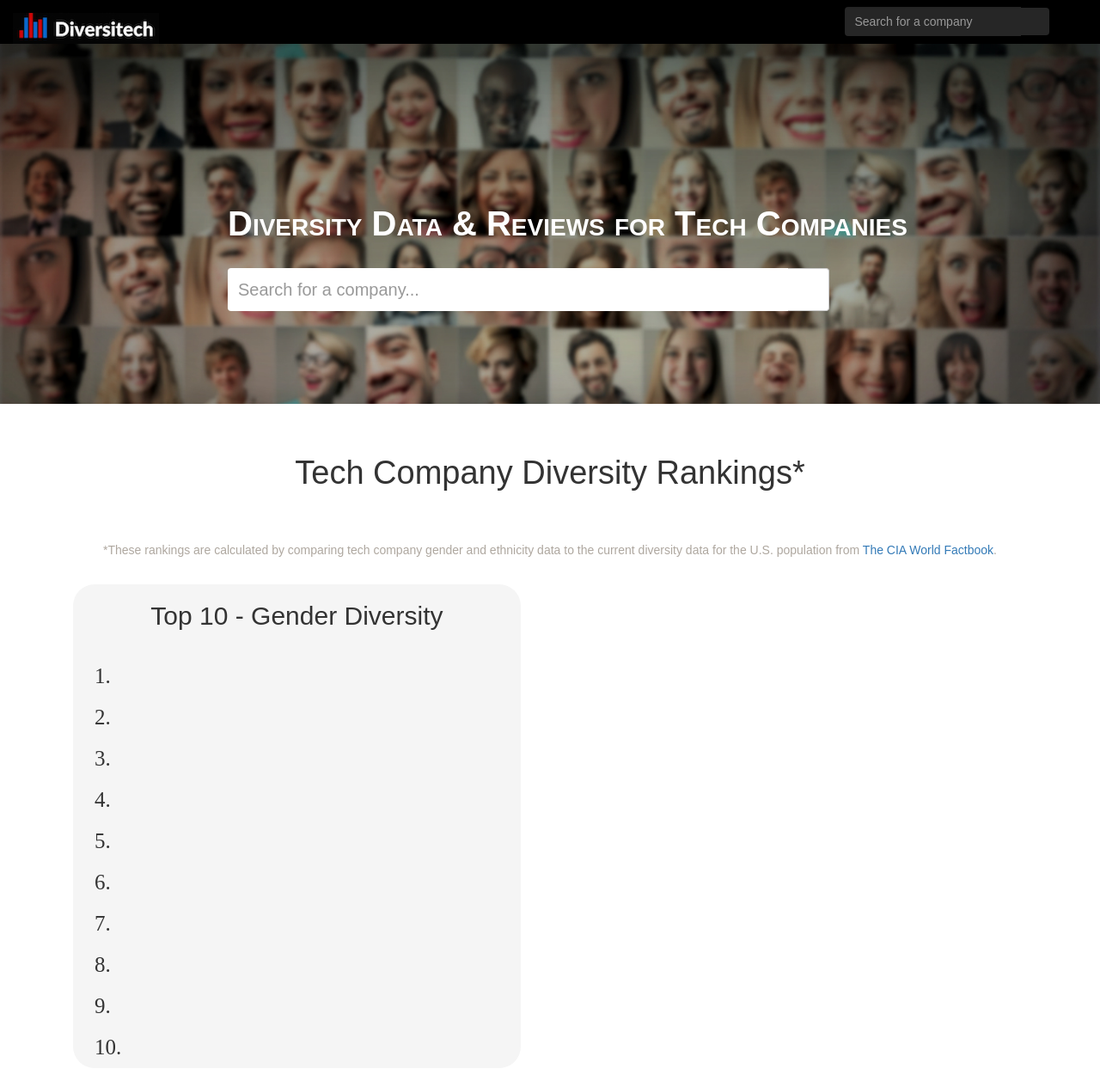
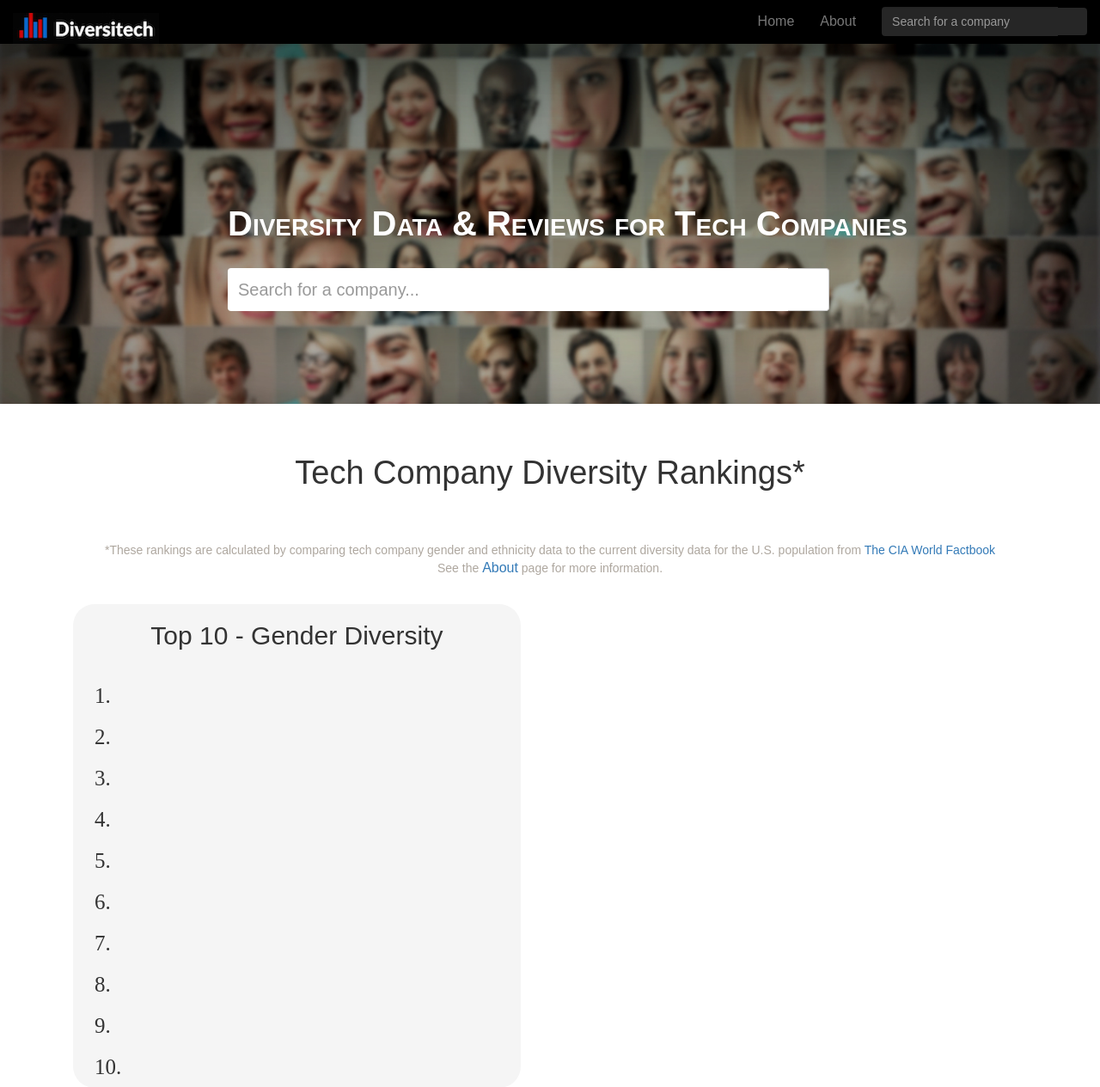
Before and after one commit to marishashodge/Project_Diversitech, a Flask app: template templates/home.html in a window 1280 px wide. Shown: the top 1265 px of the page at 86% size. Run offline with Flask 2, Linux system fonts and the light colour scheme; the template is opened without the code that fills it, so the values that code supplies are empty; some libraries are stand-ins or nearby versions; some web fonts are replaced.

Commit message:
Added About Page

```diff
--- a/application.py
+++ b/application.py
@@ -143,6 +143,12 @@ def search_companies():
     else:
         return render_template("company-not-found.html", company=company_verified)
 
+
+@app.route('/about')
+def about():
+    """About page."""
+
+    return render_template("about.html")
 
 
 @app.route('/company/<int:company_id>')
--- a/templates/base.html
+++ b/templates/base.html
@@ -14,12 +14,42 @@
 
 <body>
 <nav class="navbar navbar-default navbar-fixed-top" style="background-color: #000000; border-color: #000000;">
-  <div class="container-fluid">
-    <div class="navbar-header">
-      <a class="navbar-brand" href="/">
-        <img alt="Brand" src="/static/img/diversitech-dark-logo.jpg">
-      </a>
-      <button type="button"
+    <div class="container-fluid">
+      <div class="navbar-header">
+        <button type="button" class="navbar-toggle collapsed" data-toggle="collapse" data-target="#bs-example-navbar-collapse-1" aria-expanded="false">
+          <span class="sr-only">Toggle navigation</span>
+          <span class="icon-bar"></span>
+          <span class="icon-bar"></span>
+          <span class="icon-bar"></span>
+        </button>
+        <a class="navbar-brand" href="/">
+          <img alt="Brand" src="/static/img/diversitech-dark-logo.jpg">
+        </a>
+      </div>
+      <div class="collapse navbar-collapse" id="bs-example-navbar-collapse-1">
+        <ul class="nav navbar-nav navbar-right">
+          <li class="nav-item">
+            <a class="nav-link" href="/">Home</a>
+          </li>
+          <li class="nav-item">
+            <a class="nav-link" href="/about">About</a>
+          </li>
+
+
+        <form class="navbar-form navbar-left" name="searchFormNav" role="search" action="/search" method="POST">
+        <div class="input-group">
+            <input type="text" class="form-control" placeholder="Search for a company" name="search" id="srch-term" required>
+            <div class="input-group-btn">
+                <button class="btn btn-default" id="search-button" type="submit"><i class="glyphicon glyphicon-search"></i></button>
+            </div>
+        </div>
+        </form>
+        </ul>
+
+      </div>
+    </div>
+
+      <!-- <button type="button"
               class="navbar-toggle collapsed"
               data-toggle="collapse"
               data-target="#navbar"
@@ -29,24 +59,23 @@
         <span class="icon-bar"></span>
         <span class="icon-bar"></span>
         <span class="icon-bar"></span>
-      </button>
-    </div>
+      </button> -->
+    <!-- </div> -->
+     </nav>
 
     <!-- Search Box -->
+<!--
+    <div class="col-sm-3 col-md-3 pull-right">
+      <ul class="nav navbar-nav">
+        <li class="nav-item">
+          <a class="nav-link" style="margin-right: 10px;" href="#">About  <span class="sr-only"></span></a>
+        </li>
+      </ul>
 
-    <div class="col-sm-3 col-md-3 pull-right">
-       <form class="navbar-form" name="searchFormNav" role="search" action="/search" method="POST">
-       <div class="input-group">
-           <input type="text" class="form-control" placeholder="Search for a company" name="search" id="srch-term">
-           <div class="input-group-btn">
-               <button class="btn btn-default" id="search-button" type="submit"><i class="glyphicon glyphicon-search"></i></button>
-           </div>
-       </div>
-       </form>
-       </div>
 
-     </div>
-   </nav>
+       </div> -->
+
+
 
 
 
--- a/templates/company-page.html
+++ b/templates/company-page.html
@@ -200,12 +200,6 @@
       </div>
 
       </div>
-      <div class="row" style="margin-bottom:10px; margin-top:10px">
-          <div class='wrapper text-center'>
-        <!-- Trigger the modal with a button -->
-        <button type="button" style="align: center; background-color:" class="btn btn-info btn-lg" data-toggle="modal" data-target="#myModal"><span><img src= "https://press-content.glassdoor.com/app/uploads/files_mf/gd_logo_265x58.png" width="114" height="25" style='vertical-align:bottom margin-right:10px'></span> Featured Review</button>
-      </div>
-    </div>
 
       <div class="row">
         <!-- Modal -->
--- a/templates/home.html
+++ b/templates/home.html
@@ -45,7 +45,10 @@
       <!-- <div class="col-md-9 col-md-offset-2"> -->
       <h2 id="rankings-title">Tech Company Diversity Rankings*</h2>
       <br>
-      <p style="text-align: center; color: #aea79f;">*These rankings are calculated by comparing tech company gender and ethnicity data to the current diversity data for the U.S. population from <a style="font-size: 14px;" href="https://www.cia.gov">The CIA World Factbook</a>.</p>
+      <p style="text-align: center; color: #aea79f">*These rankings are calculated by comparing tech company gender and ethnicity data to the current diversity data for the
+        U.S. population from <a style="font-size: 14px;" href="https://www.cia.gov">The CIA World Factbook</a>
+        <br>
+        See the <a href="/about">About</a> page for more information.</p>
       <br>
     <!-- </div> -->
   </div>
```
Also changed, not shown: static/img/favicon-16x16.png.
